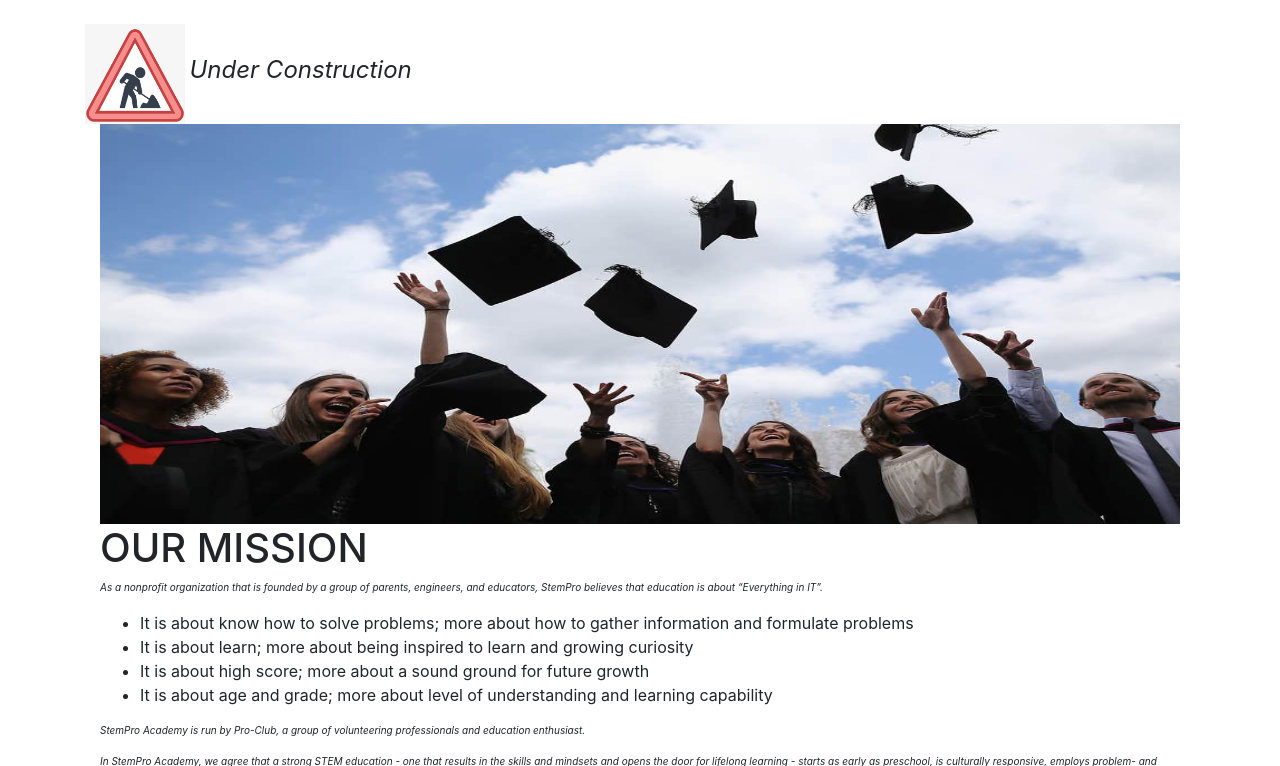
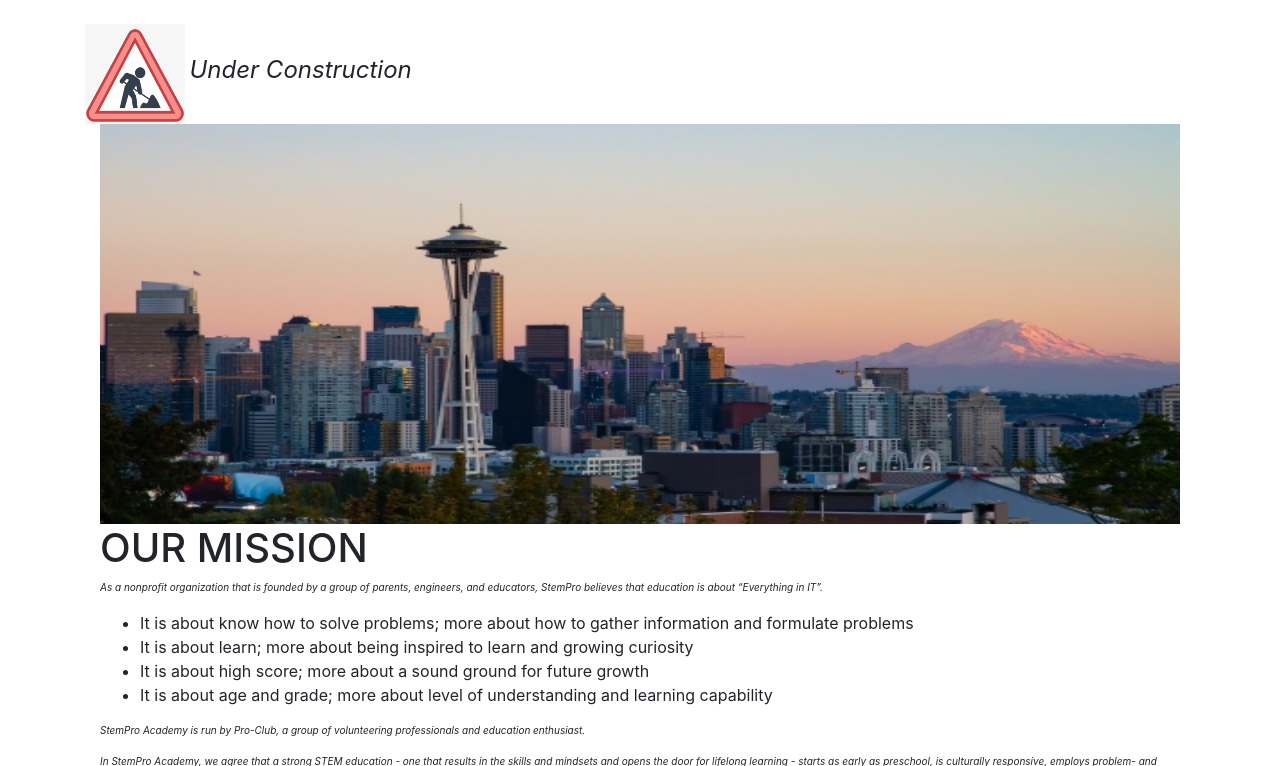
Before and after one commit to PrecociouslyDigital/stempro, a Django app: page /users/mission in a window 1280 px wide. Shown: the part 58-824 px from the top of the page. Run offline with Django 3.2, Linux system fonts and the light colour scheme; some libraries are stand-ins or nearby versions.

Commit message:
change static

```diff
--- a/templates/mission.html
+++ b/templates/mission.html
@@ -5,7 +5,7 @@
 
 {% block content %}
 <div class="container">
-<img src="{% static 'image/graduation.jpg' %}" alt="Smiley face" height="400px" width="100%%">
+<img src="{% static 'image/seattle.jpg' %}" alt="Smiley face" height="400px" width="100%%">
 <h1>OUR MISSION</h1>
 <p>
 As a nonprofit organization that is founded by a group of parents, engineers, and educators, StemPro believes that education is about “Everything in IT”.
```
